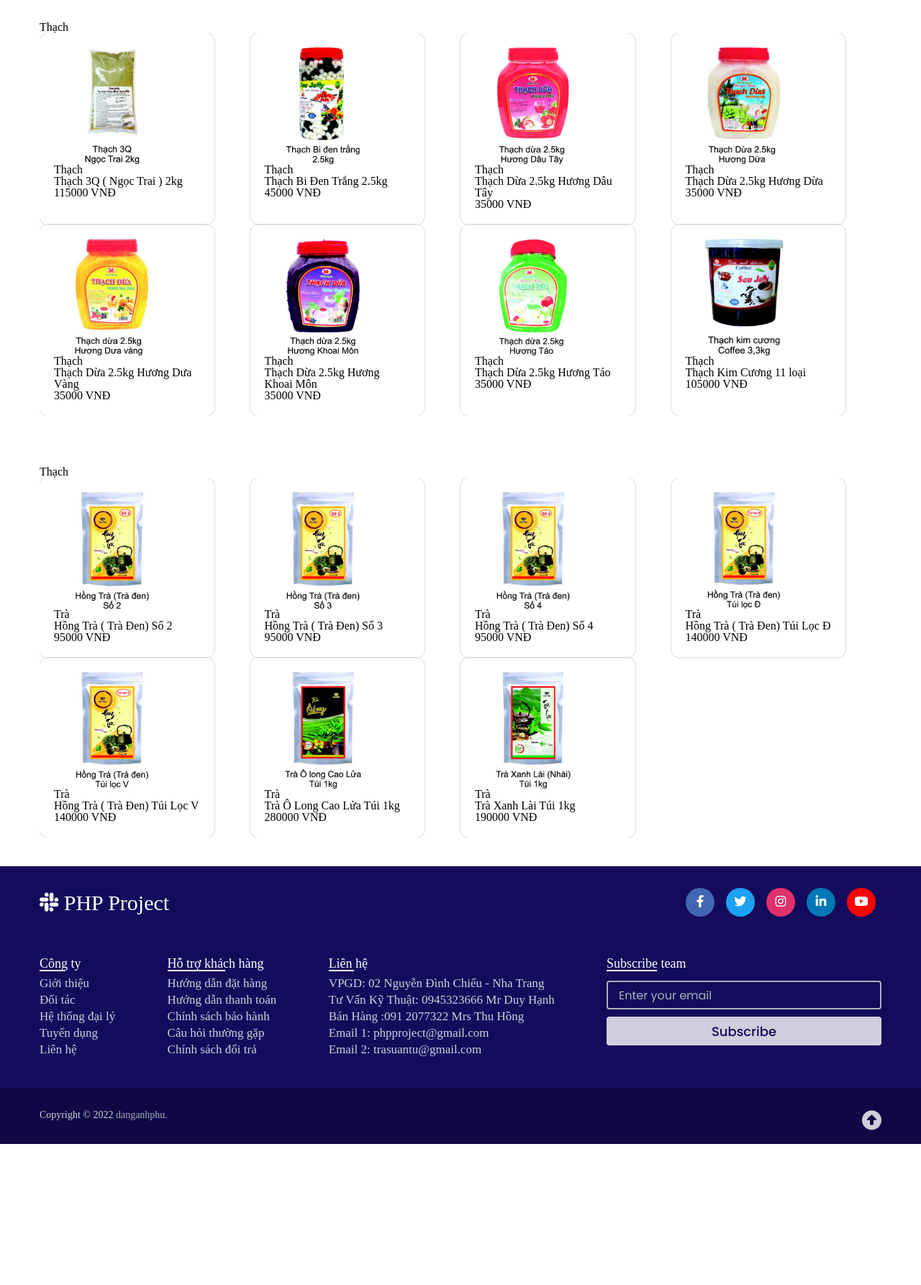
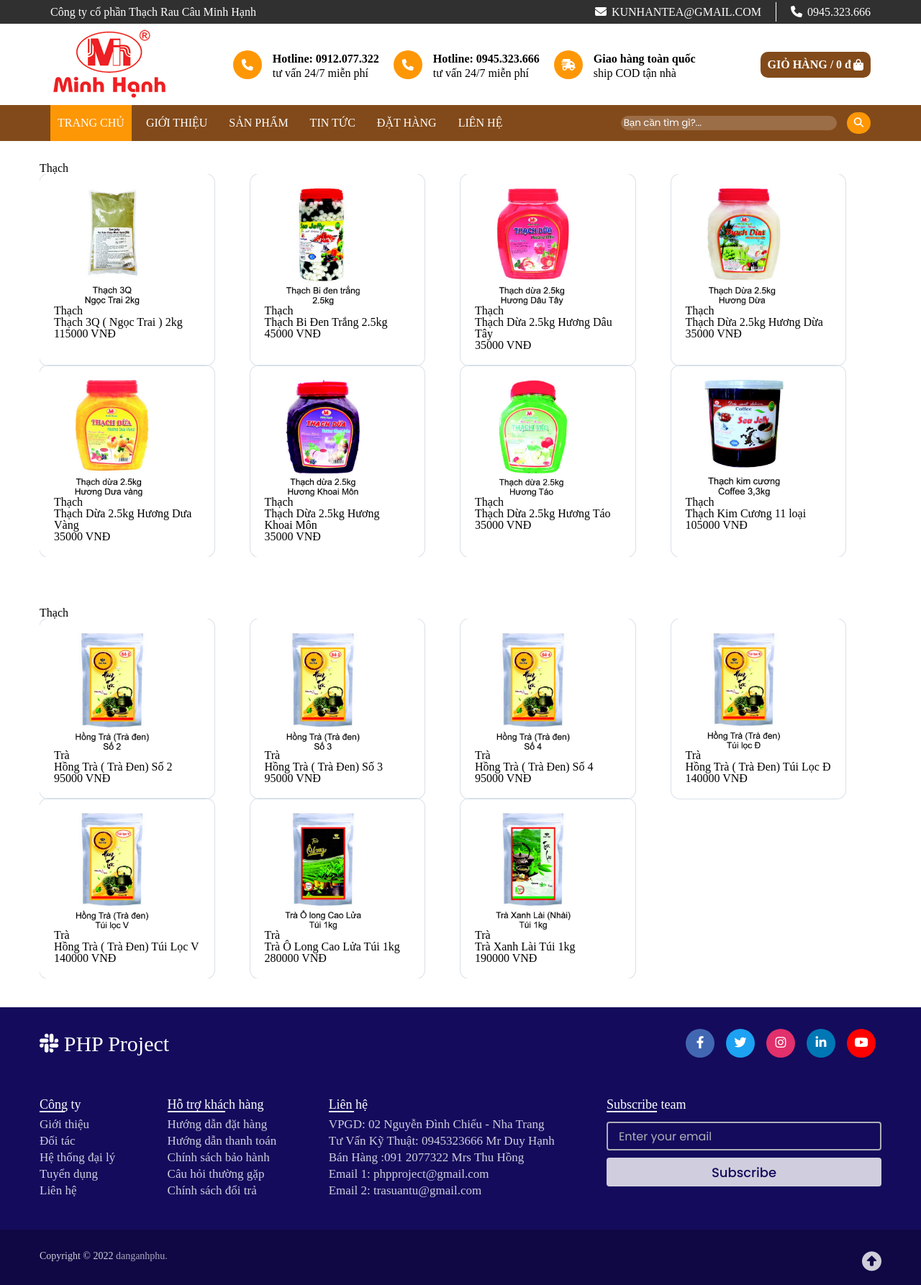
Before and after one commit to NguynHoangDuy/DoAnPHP, a PHP site: page / in a window 1280 px wide. Shown: the whole page at 72% size. Before the commit the page ends 1590 px from the top, so only its background shows below. Run offline with PHP 8.4, Linux system fonts and the light colour scheme; data comes from the database, SQL or seed files in the repository.

Commit message:
header update

```diff
--- a/assets/css/main.css
+++ b/assets/css/main.css
@@ -1,4 +1,5 @@
 @import url(./reset.css);
 @import url(./stucture.css);
 @import url(./footer.css);
+@import url(./header.css);
 @import url(./product.css);
--- a/block/header.php
+++ b/block/header.php
@@ -1,20 +1,5 @@
-<!DOCTYPE html>
-<html lang="en">
-<head>
-    <meta charset="UTF-8">
-    <meta http-equiv="X-UA-Compatible" content="IE=edge">
-    <meta name="viewport" content="width=device-width, initial-scale=1.0">
-    <link rel="stylesheet" href="style.css">
-    <title>Header</title>
-    <link
-      rel="stylesheet"
-      href="https://cdnjs.cloudflare.com/ajax/libs/font-awesome/6.2.0/css/all.min.css"
-    />
-    <link rel="stylesheet" href="../assets/css/reset.css"/>
-    <link rel="stylesheet" href="../assets/css/header.css">
-</head>
-<body>
-    <header>
+
+  <header>
         <div class="header-container">
             <div class="header-info">
                 <div class="header-info--name">
@@ -36,7 +21,7 @@
                     <i class="fa fa-bars"></i>
                 </div>
                 <div class="header-content--logo">
-                    <img src="../assets/images/logo-minh-hanh-100.png" alt="" >
+                    <img src="./assets/images/logo-minh-hanh-100.png" alt="" >
                 </div>
                 <div class="header-content--method">
                     <div class="header-method--hotline">
@@ -117,5 +102,3 @@
             e.target.classList.add("is-active");
         }));
     </script>
-</body>
-</html>
--- a/index.php
+++ b/index.php
@@ -16,6 +16,7 @@
     <?php
         include("./block/connection.php");
         include("./block/global.php");
+        include("./block/header.php")
     ?>
 
     <div class="container">
```
